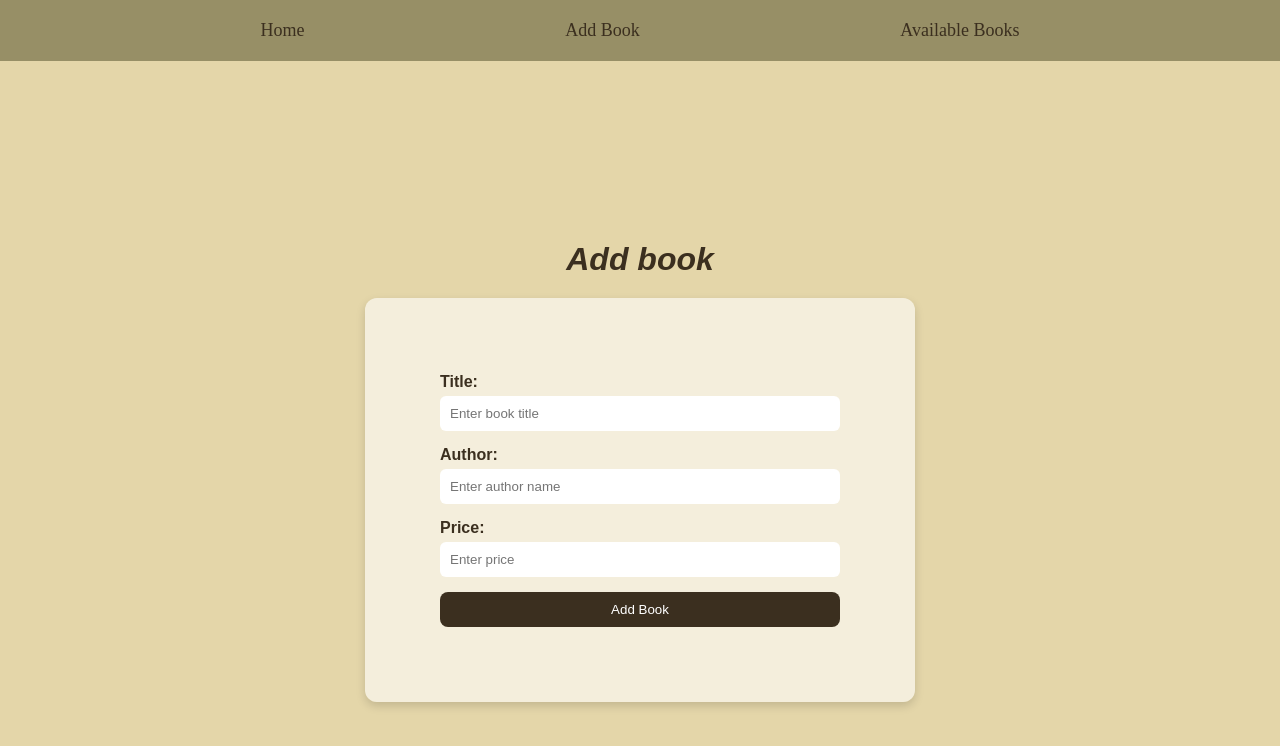
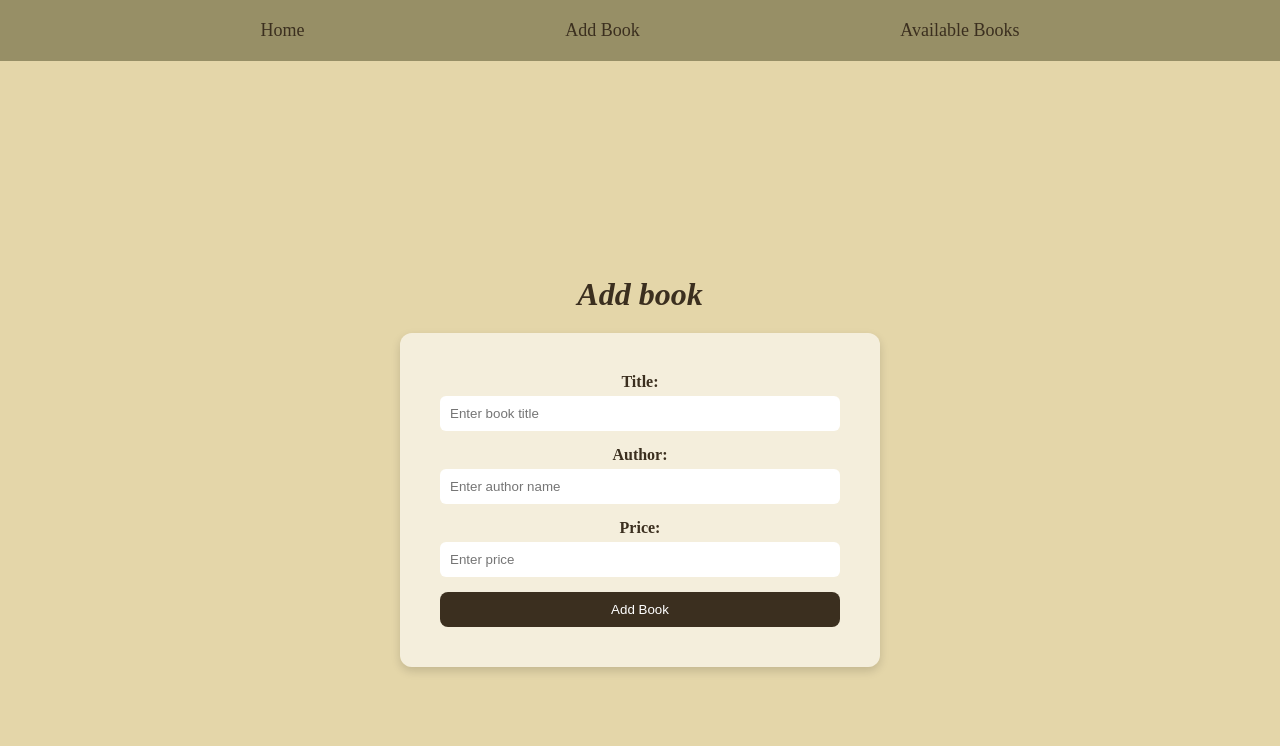
Before and after one commit to elvischege98-tech/Summative-3, a React (Vite) app: page /add-book in a window 1280 px wide. Shown: the top 746 px of the page. Built offline with nearby package versions, Linux system fonts and the light colour scheme.

Commit message:
Did styling to cope with different components

```diff
--- a/src/App.css
+++ b/src/App.css
@@ -1,42 +1,36 @@
-/* Whole app background */
 .app-wrapper {
   background-color: #E4D6A9;
   min-height: 100vh;
   width: 100%;
 }
 
-/* Navigation bar */
 .nav {
   width: 100%;
   padding: 20px 0;
     background-color:  #978F66;
 }
 
-/* UL spacing across screen */
 .nav ul {
   display: flex;
-  justify-content: space-evenly; /* equal spacing */
+  justify-content: space-evenly;
   align-items: center;
   list-style: none;
   margin: 0;
   padding: 0;
 }
 
-/* Links styling */
 .nav a {
   text-decoration: none;
-  font-family: "Lucida Handwriting", cursive; /* unique font */
+  font-family: "Lucida Handwriting";
   font-size: 18px;
   color: #3b2f1f;
   transition: 0.3s ease;
 }
 
-/* Hover effect */
 .nav a:hover {
   color: #000;
   transform: scale(1.1);
 }
-
 html, body {
   margin: 0;
   padding: 0;
--- a/src/components/AddBook.css
+++ b/src/components/AddBook.css
@@ -1,35 +1,32 @@
-/* Full page background consistency */
 .add-book-page {
   min-height: 100vh;
   background-color: #E4D6A9;
+
   display: flex;
-  flex-direction: column;
   justify-content: center;
   align-items: center;
-  font-family: Arial, sans-serif;
+  flex-direction: column;
+
+  text-align: center;
+  padding: 20px;
+  box-sizing: border-box;
 }
-
-/* Heading */
 .add-book-page h1 {
   font-style: italic;
   color: #3b2f1f;
   margin-bottom: 20px;
 }
-
-/* Form box */
 .add-book-form {
   display: flex;
   flex-direction: column;
   gap: 15px;
   background: rgba(255, 255, 255, 0.6);
-  padding: 75px; /* increased for height */
+  padding: 40px;
   border-radius: 12px;
   box-shadow: 0 4px 10px rgba(0, 0, 0, 0.15);
-
-  width: 400px;  /* +100px wider (was 300px) */
+  width: 400px;
+  margin: 0 auto;
 }
-
-/* Labels */
 .add-book-form label {
   display: flex;
   flex-direction: column;
@@ -37,7 +34,6 @@
   color: #3b2f1f;
 }
 
-/* Inputs */
 .add-book-form input {
   padding: 10px;
   margin-top: 5px;
@@ -46,7 +42,6 @@
   outline: none;
 }
 
-/* Button */
 .add-book-form button {
   padding: 10px;
   background-color: #3b2f1f;
@@ -59,4 +54,11 @@
 
 .add-book-form button:hover {
   background-color: #000;
+  transform: scale(1.05);
 }
+.add-book-title {
+  font-size: 2.5rem;
+  margin-bottom: 30px;
+  display: flex;
+  justify-content: center;
+}
--- a/src/components/Home.css
+++ b/src/components/Home.css
@@ -9,14 +9,12 @@
   text-align: center;
   font-family: Arial, sans-serif;
 }
-
 .home h1 {
   font-style: italic;
   color: #3b2f1f;
   margin-bottom: 30px;
   font-size: 2.5rem;
 }
-
 .statement {
   background-color: rgba(255, 255, 255, 0.6);
   padding: 18px;
@@ -26,12 +24,11 @@
   color: #2d2d2d;
   box-shadow: 0 4px 8px rgba(0, 0, 0, 0.1);
 }
-
 .footer {
   margin-top: 40px;
   padding: 15px 30px;
   background-color: #3b2f1f;
-  color: white;
+  color:white;
   border-radius: 30px;
   font-size: 0.9rem;
   letter-spacing: 1px;
```
